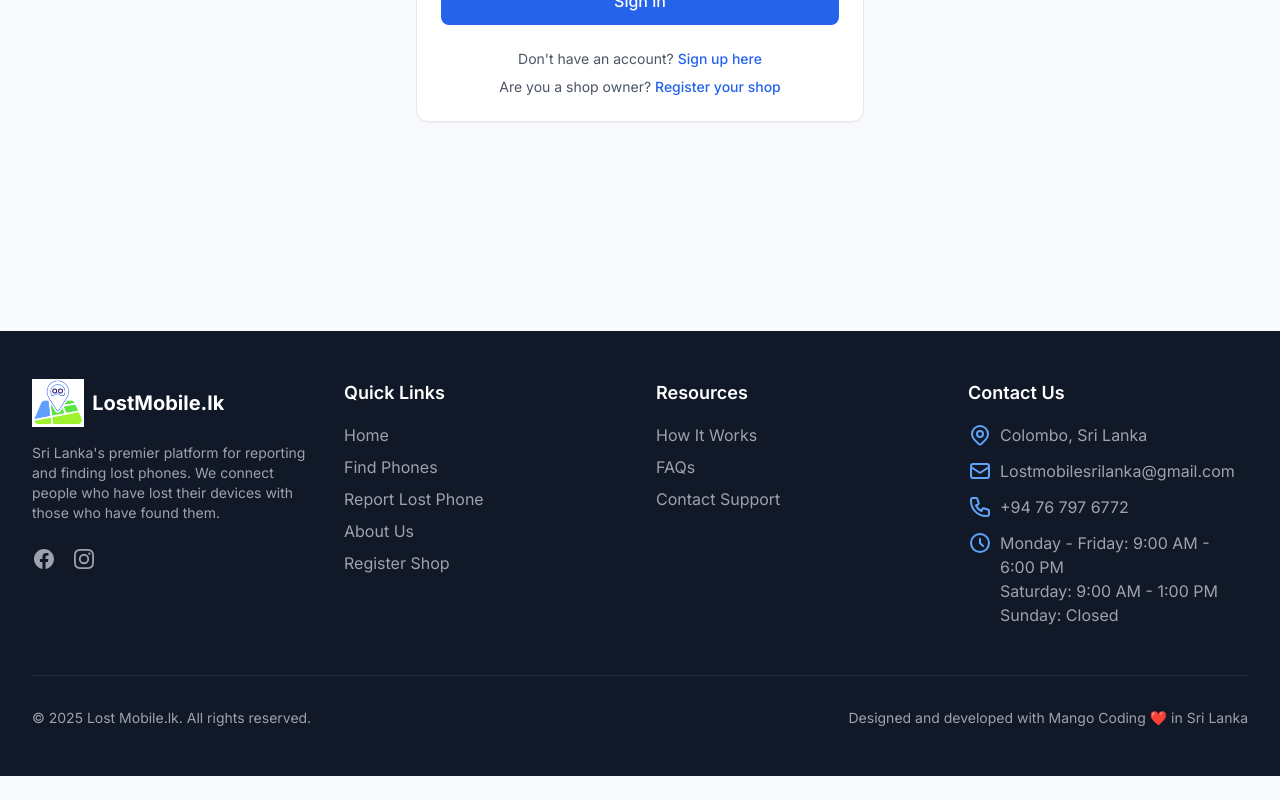
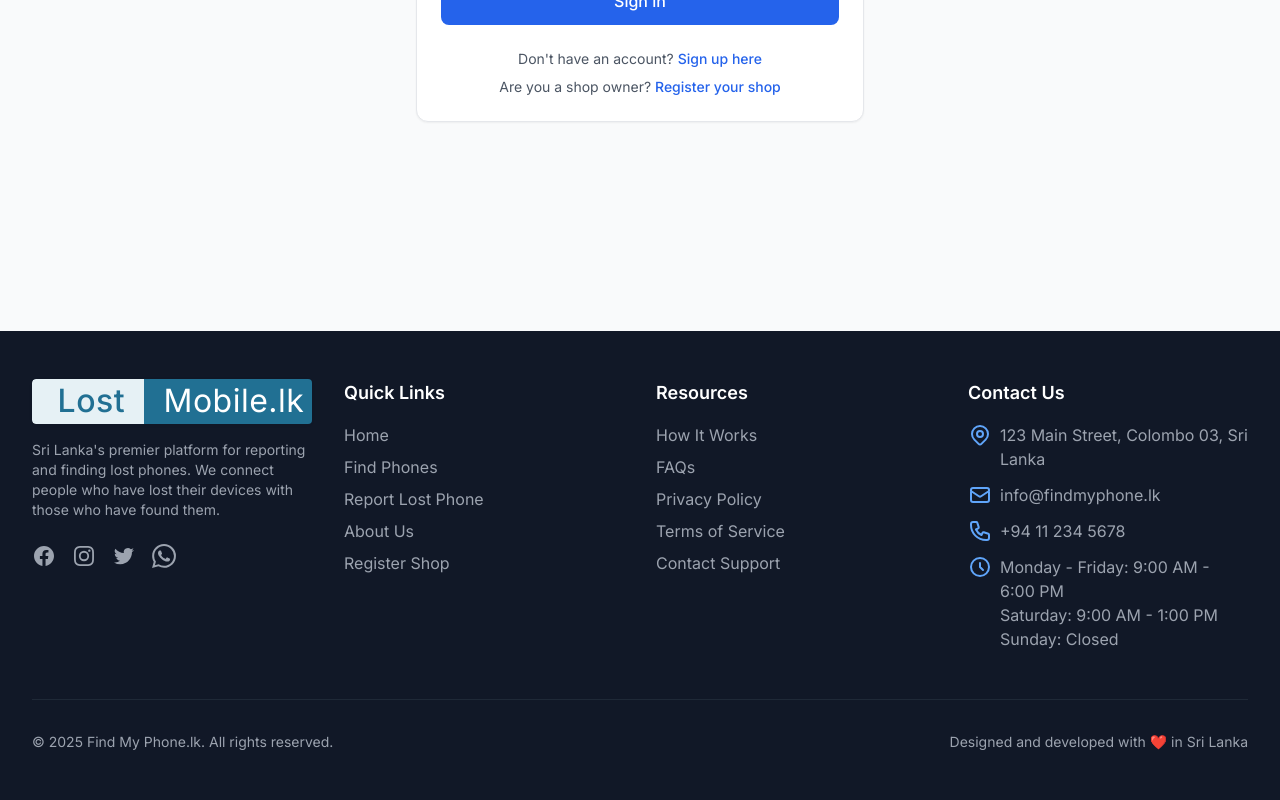
Before and after one commit to pasindubuddhika1999/findmyphone, a React (Create React App) app in the folder client/: page /login in a window 1280 px wide. Shown: the part 597-1397 px from the top of the page. Before the commit the page ends 1373 px from the top, so only its background shows below. Built offline with nearby package versions, Linux system fonts and the light colour scheme; no server answers.

Commit message:
updated changes

```diff
--- a/client/src/components/Layout.js
+++ b/client/src/components/Layout.js
@@ -74,7 +74,7 @@
             current: location.pathname === "/dashboard",
           },
           {
-            name: "Create Complaint",
+            name: "Report Phone",
             href: "/create-post",
             icon: PhoneIcon,
             current: location.pathname === "/create-post",
@@ -92,7 +92,7 @@
           current: location.pathname === "/dashboard",
         },
         {
-          name: "Create Complaint",
+          name: "Report Phone",
           href: "/create-post",
           icon: PhoneIcon,
           current: location.pathname === "/create-post",
@@ -188,18 +188,10 @@
             <div className="flex items-center">
               {/* Logo */}
               <Link to="/" className="flex items-center space-x-2">
-                <div className="flex-shrink-0">
-                  <img
-                    src="/images/logo.png"
-                    alt="Find My Phone.lk Logo"
-                    className="h-12 w-auto mobile-logo"
-                  />
-                </div>
-                <div className="hidden sm:block">
-                  <h1 className="text-xl font-bold text-gray-900 transition-colors duration-300">
-                    LostMobile.lk
-                  </h1>
-                </div>
+                <span className="site-title split-logo">
+                  <span className="split-left">Lost</span>
+                  <span className="split-right">Mobile.lk</span>
+                </span>
               </Link>
             </div>
 
@@ -427,12 +419,10 @@
             {/* Logo and About */}
             <div className="space-y-4">
               <div className="flex items-center space-x-2">
-                <img
-                  src="/images/logo.png"
-                  alt="Find My Phone.lk Logo"
-                  className="h-12 w-auto mobile-logo"
-                />
-                <h3 className="text-xl font-bold text-white">LostMobile.lk</h3>
+                <span className="site-title split-logo">
+                  <span className="split-left">Lost</span>
+                  <span className="split-right">Mobile.lk</span>
+                </span>
               </div>
               <p className="text-gray-400 text-sm">
                 Sri Lanka's premier platform for reporting and finding lost
@@ -440,10 +430,7 @@
                 who have found them.
               </p>
               <div className="pt-2 flex space-x-4">
-                <a
-                  href="https://web.facebook.com/profile.php?id=61578373235775"
-                  className="text-gray-400 hover:text-blue-400 transition-colors duration-200"
-                >
+                <button className="text-gray-400 hover:text-blue-400 transition-colors duration-200">
                   <span className="sr-only">Facebook</span>
                   <svg
                     className="h-6 w-6"
@@ -457,11 +444,8 @@
                       clipRule="evenodd"
                     />
                   </svg>
-                </a>
-                <a
-                  href="https://www.instagram.com/lostmobilesrilanka/"
-                  className="text-gray-400 hover:text-blue-400 transition-colors duration-200"
-                >
+                </button>
+                <button className="text-gray-400 hover:text-blue-400 transition-colors duration-200">
                   <span className="sr-only">Instagram</span>
                   <svg
                     className="h-6 w-6"
@@ -475,7 +459,29 @@
                       clipRule="evenodd"
                     />
                   </svg>
-                </a>
+                </button>
+                <button className="text-gray-400 hover:text-blue-400 transition-colors duration-200">
+                  <span className="sr-only">Twitter</span>
+                  <svg
+                    className="h-6 w-6"
+                    fill="currentColor"
+                    viewBox="0 0 24 24"
+                    aria-hidden="true"
+                  >
+                    <path d="M8.29 20.251c7.547 0 11.675-6.253 11.675-11.675 0-.178 0-.355-.012-.53A8.348 8.348 0 0022 5.92a8.19 8.19 0 01-2.357.646 4.118 4.118 0 001.804-2.27 8.224 8.224 0 01-2.605.996 4.107 4.107 0 00-6.993 3.743 11.65 11.65 0 01-8.457-4.287 4.106 4.106 0 001.27 5.477A4.072 4.072 0 012.8 9.713v.052a4.105 4.105 0 003.292 4.022 4.095 4.095 0 01-1.853.07 4.108 4.108 0 003.834 2.85A8.233 8.233 0 012 18.407a11.616 11.616 0 006.29 1.84" />
+                  </svg>
+                </button>
+                <button className="text-gray-400 hover:text-blue-400 transition-colors duration-200">
+                  <span className="sr-only">WhatsApp</span>
+                  <svg
+                    className="h-6 w-6"
+                    fill="currentColor"
+                    viewBox="0 0 24 24"
+                    aria-hidden="true"
+                  >
+                    <path d="M17.472 14.382c-.297-.149-1.758-.867-2.03-.967-.273-.099-.471-.148-.67.15-.197.297-.767.966-.94 1.164-.173.199-.347.223-.644.075-.297-.15-1.255-.463-2.39-1.475-.883-.788-1.48-1.761-1.653-2.059-.173-.297-.018-.458.13-.606.134-.133.298-.347.446-.52.149-.174.198-.298.298-.497.099-.198.05-.371-.025-.52-.075-.149-.669-1.612-.916-2.207-.242-.579-.487-.5-.669-.51-.173-.008-.371-.01-.57-.01-.198 0-.52.074-.792.372-.272.297-1.04 1.016-1.04 2.479 0 1.462 1.065 2.875 1.213 3.074.149.198 2.096 3.2 5.077 4.487.709.306 1.262.489 1.694.625.712.227 1.36.195 1.871.118.571-.085 1.758-.719 2.006-1.413.248-.694.248-1.289.173-1.413-.074-.124-.272-.198-.57-.347m-5.421 7.403h-.004a9.87 9.87 0 01-5.031-1.378l-.361-.214-3.741.982.998-3.648-.235-.374a9.86 9.86 0 01-1.51-5.26c.001-5.45 4.436-9.884 9.888-9.884 2.64 0 5.122 1.03 6.988 2.898a9.825 9.825 0 012.893 6.994c-.003 5.45-4.437 9.884-9.885 9.884m8.413-18.297A11.815 11.815 0 0012.05 0C5.495 0 .16 5.335.157 11.892c0 2.096.547 4.142 1.588 5.945L.057 24l6.305-1.654a11.882 11.882 0 005.683 1.448h.005c6.554 0 11.89-5.335 11.893-11.893a11.821 11.821 0 00-3.48-8.413z" />
+                  </svg>
+                </button>
               </div>
             </div>
 
@@ -550,21 +556,20 @@
                     FAQs
                   </Link>
                 </li>
-                {/* <li>
-                  <button className="text-gray-400 hover:text-blue-400 transition-colors duration-200">Privacy Policy</button>
-                </li> */}
-                {/* <li>
+                <li>
+                  <button className="text-gray-400 hover:text-blue-400 transition-colors duration-200">
+                    Privacy Policy
+                  </button>
+                </li>
+                <li>
                   <button className="text-gray-400 hover:text-blue-400 transition-colors duration-200">
                     Terms of Service
                   </button>
-                </li> */}
+                </li>
                 <li>
-                  <Link
-                    to="/contact"
-                    className="text-gray-400 hover:text-blue-400 transition-colors duration-200"
-                  >
+                  <button className="text-gray-400 hover:text-blue-400 transition-colors duration-200">
                     Contact Support
-                  </Link>
+                  </button>
                 </li>
               </ul>
             </div>
@@ -595,7 +600,7 @@
                       d="M15 11a3 3 0 11-6 0 3 3 0 016 0z"
                     />
                   </svg>
-                  <span>Colombo, Sri Lanka</span>
+                  <span>123 Main Street, Colombo 03, Sri Lanka</span>
                 </li>
                 <li className="flex items-start">
                   <svg
@@ -611,7 +616,7 @@
                       d="M3 8l7.89 5.26a2 2 0 002.22 0L21 8M5 19h14a2 2 0 002-2V7a2 2 0 00-2-2H5a2 2 0 00-2 2v10a2 2 0 002 2z"
                     />
                   </svg>
-                  <span>Lostmobilesrilanka@gmail.com</span>
+                  <span>info@findmyphone.lk</span>
                 </li>
                 <li className="flex items-start">
                   <svg
@@ -627,7 +632,7 @@
                       d="M3 5a2 2 0 012-2h3.28a1 1 0 01.948.684l1.498 4.493a1 1 0 01-.502 1.21l-2.257 1.13a11.042 11.042 0 005.516 5.516l1.13-2.257a1 1 0 011.21-.502l4.493 1.498a1 1 0 01.684.949V19a2 2 0 01-2 2h-1C9.716 21 3 14.284 3 6V5z"
                     />
                   </svg>
-                  <span>+94 76 797 6772</span>
+                  <span>+94 11 234 5678</span>
                 </li>
                 <li className="flex items-start">
                   <svg
@@ -656,12 +661,12 @@
           {/* Bottom Section */}
           <div className="mt-12 pt-8 border-t border-gray-800 flex flex-col md:flex-row justify-between items-center">
             <p className="text-gray-400 text-sm">
-              &copy; {new Date().getFullYear()} Lost Mobile.lk. All rights
+              &copy; {new Date().getFullYear()} Find My Phone.lk. All rights
               reserved.
             </p>
             <div className="mt-4 md:mt-0">
               <p className="text-gray-400 text-sm">
-                Designed and developed with Mango Coding ❤️ in Sri Lanka
+                Designed and developed with ❤️ in Sri Lanka
               </p>
             </div>
           </div>
--- a/client/src/index.css
+++ b/client/src/index.css
@@ -6,9 +6,57 @@
   scroll-behavior: smooth;
 }
 
+.site-title {
+  font-family: "Poppins", "Inter", Arial, sans-serif;
+  font-size: 2rem;
+  letter-spacing: 0.5px;
+  display: inline-block;
+  line-height: 1;
+}
+
+.split-logo {
+  display: inline-flex;
+  font-family: "Poppins", "Inter", Arial, sans-serif;
+  font-size: 2rem;
+  font-weight: 500;
+  letter-spacing: 0.5px;
+  border-radius: 0.25rem;
+  overflow: hidden;
+  box-shadow: 0 1px 4px 0 rgba(0, 0, 0, 0.03);
+}
+.split-left {
+  background: #e6f1f5;
+  color: #217093;
+  padding: 0.2em 0.6em 0.2em 0.8em;
+  font-weight: 500;
+  border-top-left-radius: 0.25rem;
+  border-bottom-left-radius: 0.25rem;
+  display: flex;
+  align-items: center;
+}
+.split-right {
+  background: #217093;
+  color: #fff;
+  padding: 0.2em 1em 0.2em 0.6em;
+  font-weight: 400;
+  border-top-right-radius: 0.25rem;
+  border-bottom-right-radius: 0.25rem;
+  display: flex;
+  align-items: center;
+}
+@media (max-width: 640px) {
+  .split-logo {
+    font-size: 1.2rem;
+  }
+  .split-left,
+  .split-right {
+    padding: 0.15em 0.5em;
+  }
+}
+
 @layer base {
   html {
-    font-family: 'Inter', system-ui, sans-serif;
+    font-family: "Inter", system-ui, sans-serif;
   }
 
   body {
@@ -54,7 +102,8 @@
   }
 
   .shadow-soft {
-    box-shadow: 0 2px 15px -3px rgba(0, 0, 0, 0.07), 0 10px 20px -2px rgba(0, 0, 0, 0.04);
+    box-shadow: 0 2px 15px -3px rgba(0, 0, 0, 0.07),
+      0 10px 20px -2px rgba(0, 0, 0, 0.04);
   }
 
   /* Mobile text adjustments */
@@ -63,7 +112,12 @@
       word-break: break-word;
     }
 
-    h1, h2, h3, h4, h5, h6 {
+    h1,
+    h2,
+    h3,
+    h4,
+    h5,
+    h6 {
       word-wrap: break-word;
       hyphens: auto;
     }
@@ -73,7 +127,14 @@
 /* Mobile-specific fixes */
 @media (max-width: 640px) {
   /* Fix text overflow */
-  h1, h2, h3, h4, h5, h6, p, span {
+  h1,
+  h2,
+  h3,
+  h4,
+  h5,
+  h6,
+  p,
+  span {
     word-wrap: break-word;
     hyphens: auto;
     max-width: 100%;
@@ -81,7 +142,8 @@
   }
 
   /* Fix button sizing */
-  .btn-primary, .btn-secondary {
+  .btn-primary,
+  .btn-secondary {
     width: 100%;
     padding: 0.5rem 1rem;
     font-size: 0.875rem;
```
